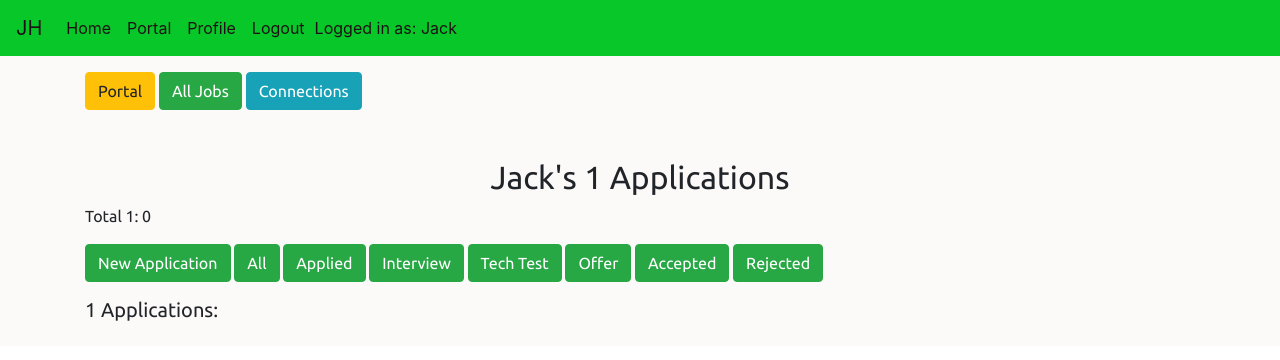
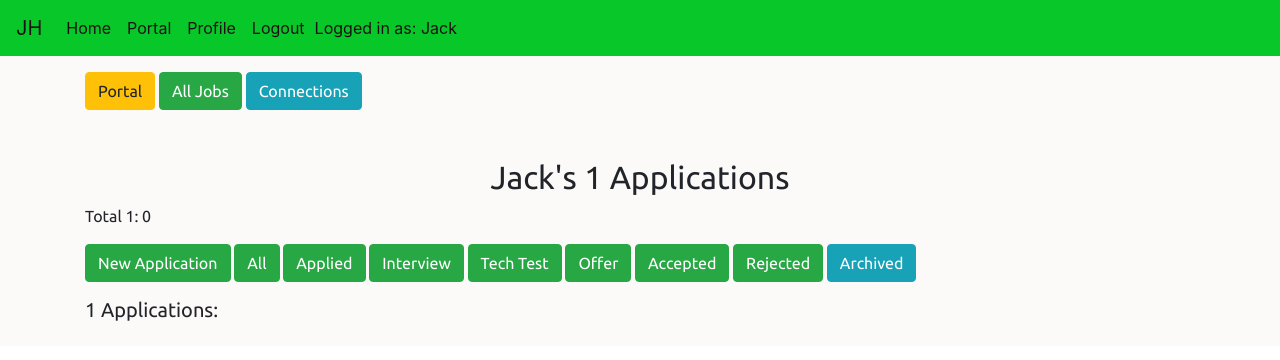
Before and after one commit to JackSnowdon/JobHunter, a Django app: page /portal/filtered_applications/1/ in a window 1280 px wide. Shown: the top 360 px of the page. Run offline with Django 3.2, Linux system fonts and the light colour scheme; a user stored in the database is signed in; data comes from the database, SQL or seed files in the repository; both versions use the stored data as it was after the commit; parts of the project's set-up code (start-up, migrations or seed data) failed here and were passed over; some libraries are stand-ins or nearby versions.

Commit message:
refactored templates and views with archive filtering

```diff
--- a/portal/forms.py
+++ b/portal/forms.py
@@ -6,7 +6,7 @@ class NewJobForm(forms.ModelForm):
 
     class Meta:
         model = Job
-        exclude = ['profile']
+        exclude = ['profile', 'archived']
 
 
 class JobStatusForm(forms.ModelForm):
--- a/portal/templates/filtered_applications.html
+++ b/portal/templates/filtered_applications.html
@@ -30,6 +30,7 @@
             <a href="{% url 'filtered_applications' 'Offer' %}" role="button" class="btn btn-success mb-3" aria-disabled="false">Offer</a>
             <a href="{% url 'filtered_applications' 'Accepted' %}" role="button" class="btn btn-success mb-3" aria-disabled="false">Accepted</a>
             <a href="{% url 'filtered_applications' 'Rejected' %}" role="button" class="btn btn-success mb-3" aria-disabled="false">Rejected</a>
+            <a href="{% url 'filtered_applications' 'Archived' %}" role="button" class="btn btn-info mb-3" aria-disabled="false">Archived</a>
         </div>
         <div class="col-12 mb-3">
             <h5>{{ filt }} Applications:</h5>
--- a/portal/templates/view_all_applications.html
+++ b/portal/templates/view_all_applications.html
@@ -30,6 +30,7 @@
             <a href="{% url 'filtered_applications' 'Offer' %}" role="button" class="btn btn-success mb-3" aria-disabled="false">Offer</a>
             <a href="{% url 'filtered_applications' 'Accepted' %}" role="button" class="btn btn-success mb-3" aria-disabled="false">Accepted</a>
             <a href="{% url 'filtered_applications' 'Rejected' %}" role="button" class="btn btn-success mb-3" aria-disabled="false">Rejected</a>
+            <a href="{% url 'filtered_applications' 'Archived' %}" role="button" class="btn btn-info mb-3" aria-disabled="false">Archived</a>
         </div>
         <div class="col-12 mb-3">
             <h5>All Applications:</h5>
--- a/portal/views.py
+++ b/portal/views.py
@@ -14,7 +14,7 @@ from .forms import *
 @login_required
 def portal(request):
     profile = request.user.profile
-    jobs = profile.jobs.all().order_by("-date")
+    jobs = profile.jobs.all().order_by("-date").filter(archived=False)
     today, today_jobs = get_single_day_jobs(jobs, 0)
     yday, yday_jobs = get_single_day_jobs(jobs, 1)
     week_ago = today - timedelta(days=7)
@@ -143,14 +143,17 @@ def update_job_company(request, pk):
 @login_required
 def view_all_applications(request):
     profile = request.user.profile
-    jobs = profile.jobs.all().order_by("-date")
+    jobs = profile.jobs.all().order_by("-date").filter(archived=False)
     return render(request, "view_all_applications.html", {"jobs": jobs})
 
 
 @login_required
 def filtered_applications(request, filt):
     profile = request.user.profile
-    jobs = profile.jobs.all().order_by("-date").filter(status=filt)
+    if filt == "Archived":
+        jobs = profile.jobs.all().order_by("-date").filter(archived=True)
+    else:
+        jobs = profile.jobs.all().order_by("-date").filter(status=filt, archived=False)
     return render(request, "filtered_applications.html", {"jobs": jobs, "filt": filt})
 
 
```
Also changed, not shown: portal/templates/job.html (+11 -7 lines), db.sqlite3.
